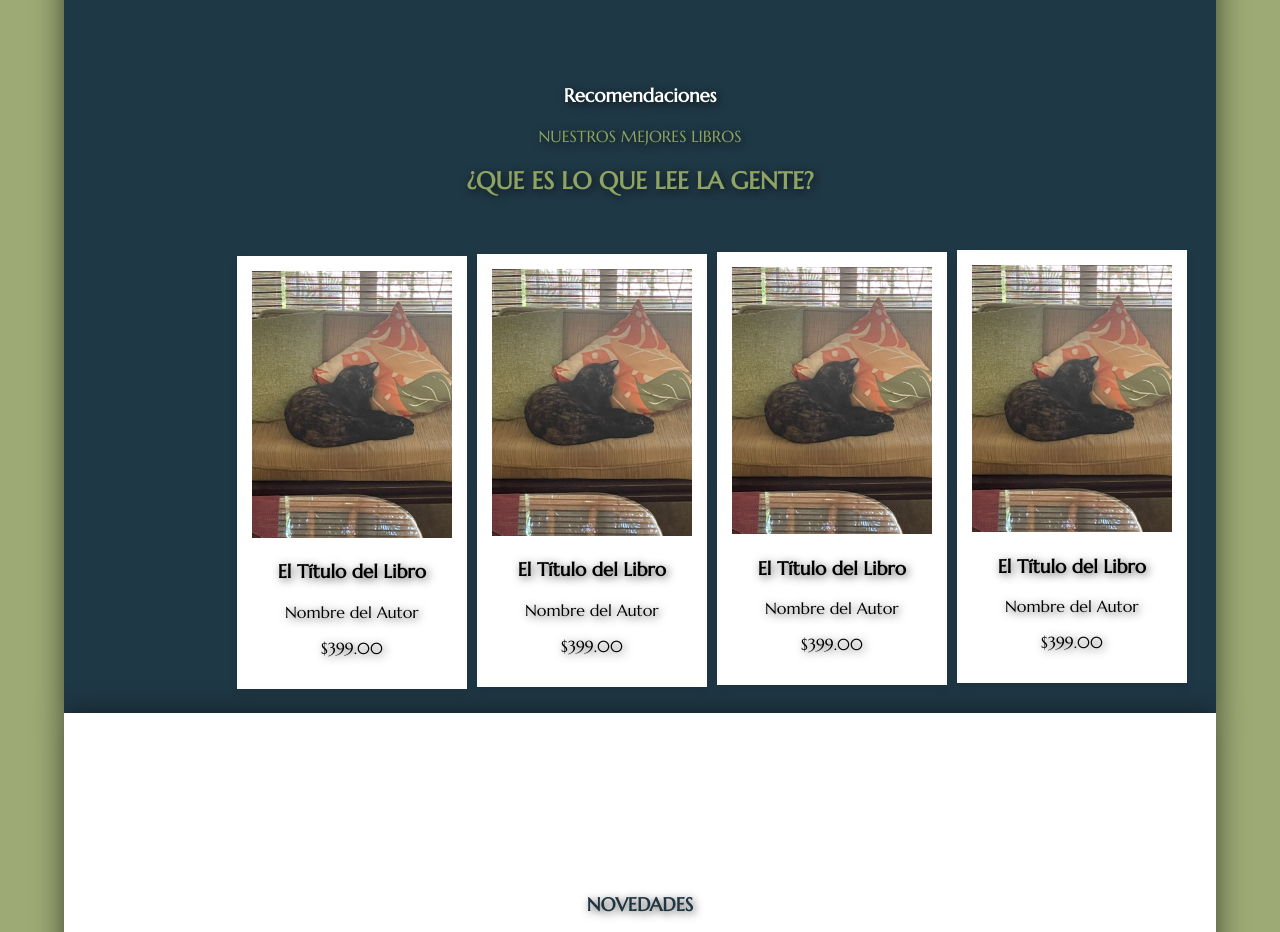
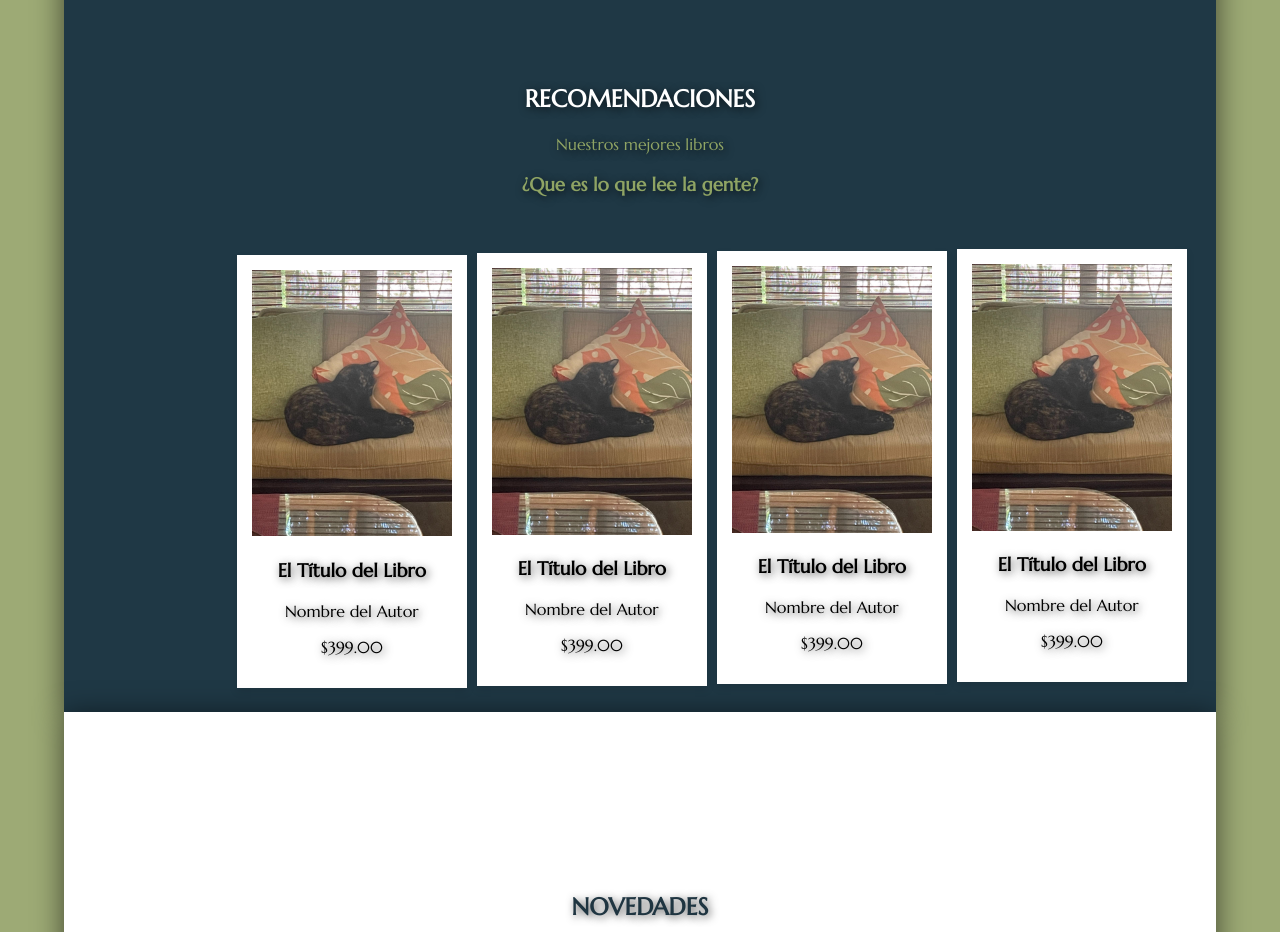
Before and after one commit to HectorMMZ/Libreria, a plain HTML site: page index.html in a window 1280 px wide. Shown: the part 920-1852 px from the top of the page. Drawn offline with Linux system fonts and the light colour scheme.

Commit message:
Se cambiaron algunos estilos de los titulos en las secciones del index y se corrigio un problema con un div

```diff
--- a/index.html
+++ b/index.html
@@ -19,8 +19,7 @@
     <!-- ---------------------------- -->
 
 </head>
-<body>
-
+    <body>
         <div class="LibreriaIMG">
             <div class="BarraDeActividadesMargen">
                 <div class="BarraDeActividades">
@@ -61,10 +60,10 @@
      <div class="RecomendacionesColor">
         <div class="Recomendaciones">
 
-            <h3 style="color : white">Recomendaciones</h3>
+            <h2 style="color : white">RECOMENDACIONES</h2>
 
-            <p style="color : #8fa464" >NUESTROS MEJORES LIBROS</p>
-            <h2 style="color : #8fa464" >¿QUE ES LO QUE LEE LA GENTE?</h2>
+            <p style="color : #8fa464" >Nuestros mejores libros</p>
+            <h3 style="color : #8fa464" >¿Que es lo que lee la gente?</h3>
             <br>
             <br>
                 <div class="TarjetaLibro">
@@ -100,7 +99,7 @@
 
      <div class="NovedadesColor">
         <div class="Novedades">
-            <h3 style="color : #1f3541">NOVEDADES</h3>
+            <h2 style="color : #1f3541">NOVEDADES</h2>
                 <div class="TarjetaLibro">
                     <img src="Domitila2.jpeg" alt="Portada del libro Domitila" height="200" width="120">
                     <h3 class="titulo-libro">El Título del Libro</h3>
@@ -112,7 +111,7 @@
 
      <div class="OfertasColor">
         <div class="Ofertas">
-            <h3 style="color : #8fa464">OFERTAS</h3>
+            <h2 style="color : #8fa464">OFERTAS</h2>
                 <div class="TarjetaLibro">
                     <img src="Domitila2.jpeg" alt="Portada del libro Domitila" height="200" width="120">
                     <h3 class="titulo-libro">El Título del Libro</h3>
@@ -121,7 +120,7 @@
                 </div>
                 <br>
         </div>
-
+     </div>
 
 
         <div class="DerechosDeAutor" >
@@ -134,6 +133,5 @@
             </ul>
         </footer>
         </div>
-     </div>
-</body>
+    </body>
 </html>
```
